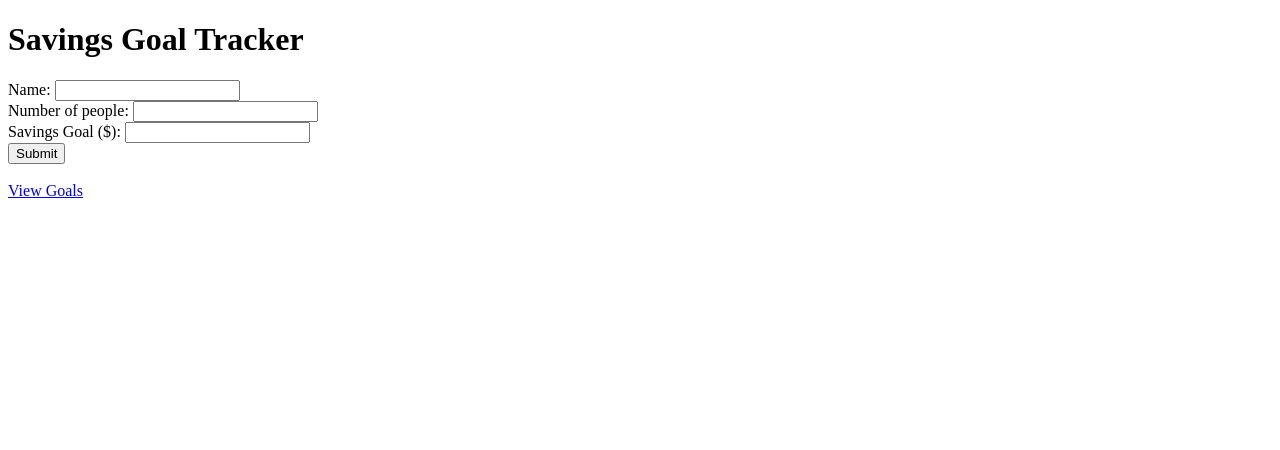
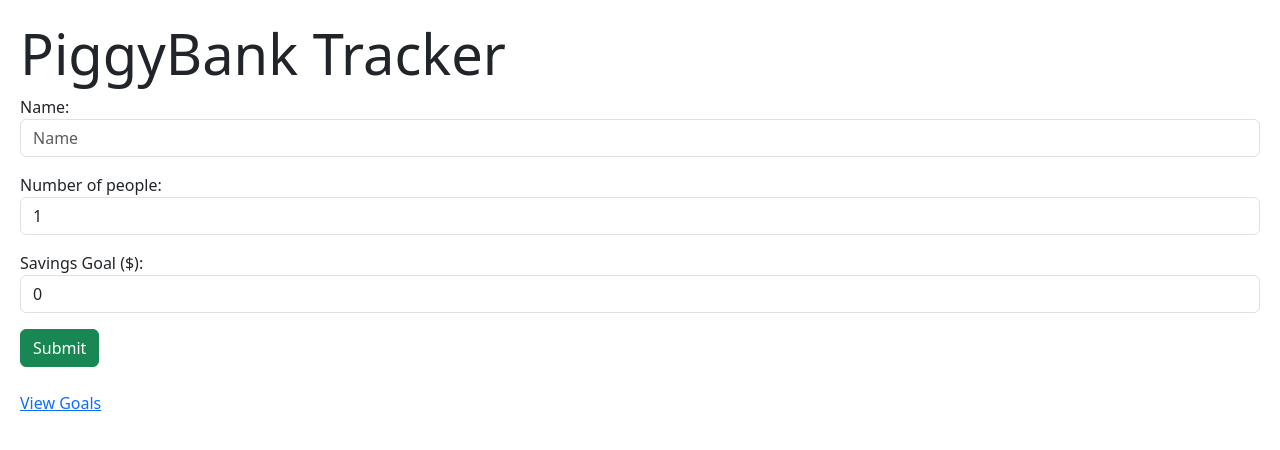
Before and after one commit to undroo/piggybank, a Flask app: page / in a window 1280 px wide. Shown: the top 450 px of the page. Run offline with Flask 3, Linux system fonts and the light colour scheme.

Commit message:
Updated the goal id to be alphanumeric. Introduced bootstrap CSS to index.html

```diff
--- a/app.py
+++ b/app.py
@@ -1,12 +1,16 @@
 from flask import Flask, render_template, request, redirect, url_for
+import string
+import secrets
 
 app = Flask(__name__)
 
 # List to store user inputs
 savings_goals = []
 
-# Counter for generating unique IDs
-goal_id_counter = 1
+def generate_goal_id():
+    # Generate a random 6-character string of numbers and letters
+    return ''.join(secrets.choice(string.ascii_letters + string.digits) for _ in range(6))
+
 
 @app.route('/')
 def index():
@@ -21,9 +25,9 @@ def process_form():
     participants = float(request.form.get('participants'))
 
 
+
     # Generate a unique ID for the savings goal
-    goal_id = goal_id_counter
-    goal_id_counter += 1
+    goal_id = generate_goal_id()
 
     # Add the savings goal with ID and participant count to the list
     savings_goals.append({'id': goal_id, 'name': name, 'goal': savings_goal, 'participants': participants})
@@ -44,7 +48,7 @@ def search_goal():
     # If it's a GET request, render the search_goal.html template
     return render_template('search_goal.html')
 
-@app.route('/view_goal/<int:goal_id>')
+@app.route('/view_goal/<string:goal_id>')
 def view_goal(goal_id):
     # Find the goal with the specified ID
     goal = next((goal for goal in savings_goals if goal['id'] == goal_id), None)
--- a/templates/index.html
+++ b/templates/index.html
@@ -4,24 +4,46 @@
     <meta charset="UTF-8">
     <meta name="viewport" content="width=device-width, initial-scale=1.0">
     <title>Savings Goal Tracker</title>
+
+    <!-- Bootstrap 5 CSS from CDN -->
+    <link rel="stylesheet" href="https://cdn.jsdelivr.net/npm/bootstrap@5.3.0/dist/css/bootstrap.min.css">
+
+    <!-- Custom styles -->
+    <style>
+        body {
+            padding: 20px; /* Adjust the value as needed */
+        }
+    </style>
 </head>
 <body>
-    <h1>Savings Goal Tracker</h1>
-    <form method="post" action="{{ url_for('process_form') }}">
-        <label for="name">Name:</label>
-        <input type="text" id="name" name="name" required>
-        <br>
-        <label for="participants">Number of people:</label>
-        <input type="number" id="participants" name="participants" required>
-        <br>
-        <label for="savings_goal">Savings Goal ($):</label>
-        <input type="number" id="savings_goal" name="savings_goal" required>
-        <br>
-        <button type="submit">Submit</button>
-    </form>
+            <h1 class="display-4">PiggyBank Tracker</h1>
+            <form method="post" action="{{ url_for('process_form') }}">
+                <div class="mb-3">
+                    <label for="name">Name:</label>
+                    <input type="text" class="form-control" placeholder="Name" id="name" name="name" required>
+                </div>
+
+
+                <div class="mb-3">
+                    <label for="participants">Number of people:</label>
+                    <input type="number" class="form-control" id="participants" name="participants" required min="1" value="1">
+                </div>
+
+                <div class="mb-3">
+                    <label for="savings_goal">Savings Goal ($):</label>
+                    <input type="number" class="form-control" id="savings_goal" name="savings_goal" required min="0" value="0" step="0.01">
+                </div>
+
+
+                <button type="submit" class="btn btn-success">Submit</button>
+            </form>
 
     <!-- Anchor tag to redirect to view_goal without goal_id -->
     <br>
     <a href="/view_goal">View Goals</a>
+
+
+    <!-- Bootstrap 5 JS from CDN -->
+    <script src="https://cdn.jsdelivr.net/npm/bootstrap@5.3.0/dist/js/bootstrap.bundle.min.js"></script>
 </body>
 </html>
--- a/templates/search_goal.html
+++ b/templates/search_goal.html
@@ -11,7 +11,7 @@
     <!-- Form to search for a specific goal_id -->
     <form method="post">
         <label for="goal_id">Enter Goal ID:</label>
-        <input type="number" id="goal_id" name="goal_id" required>
+        <input type="text" id="goal_id" name="goal_id" required>
         <button type="submit">Search</button>
     </form>
 
```
